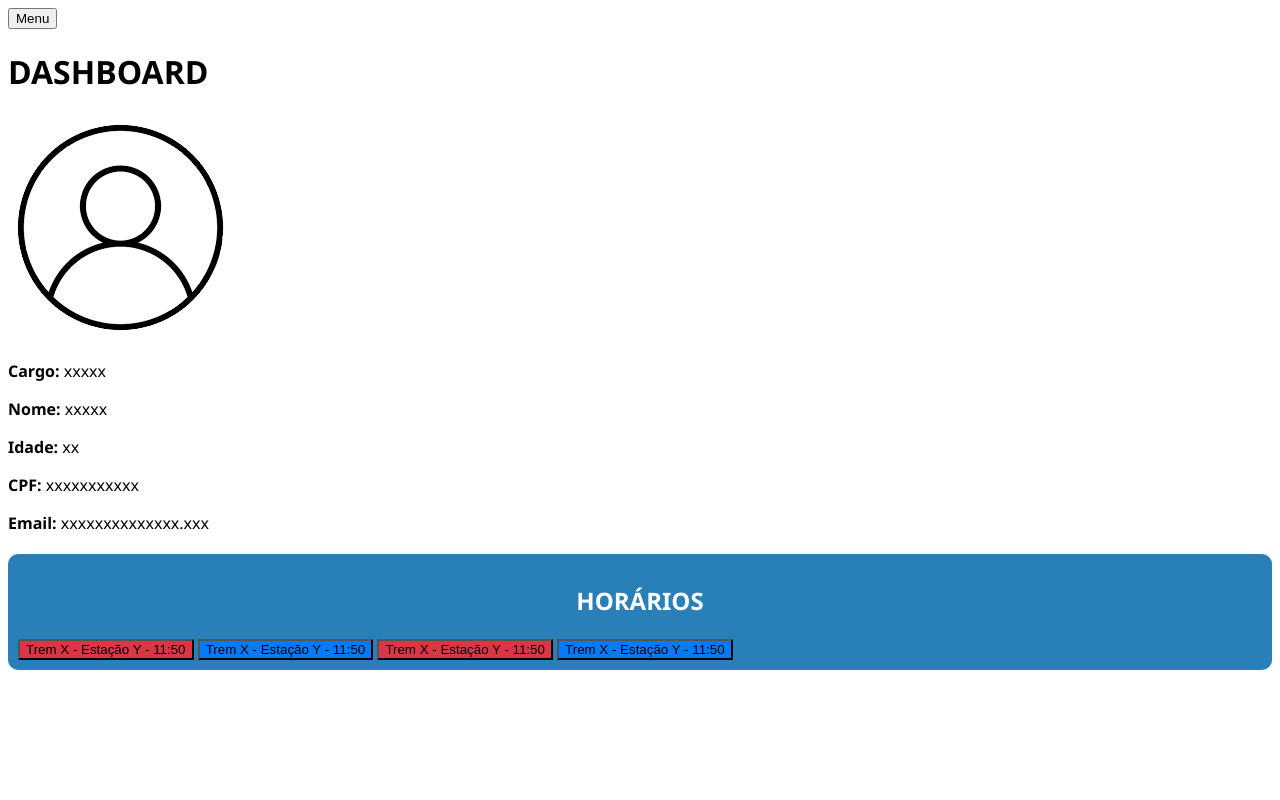
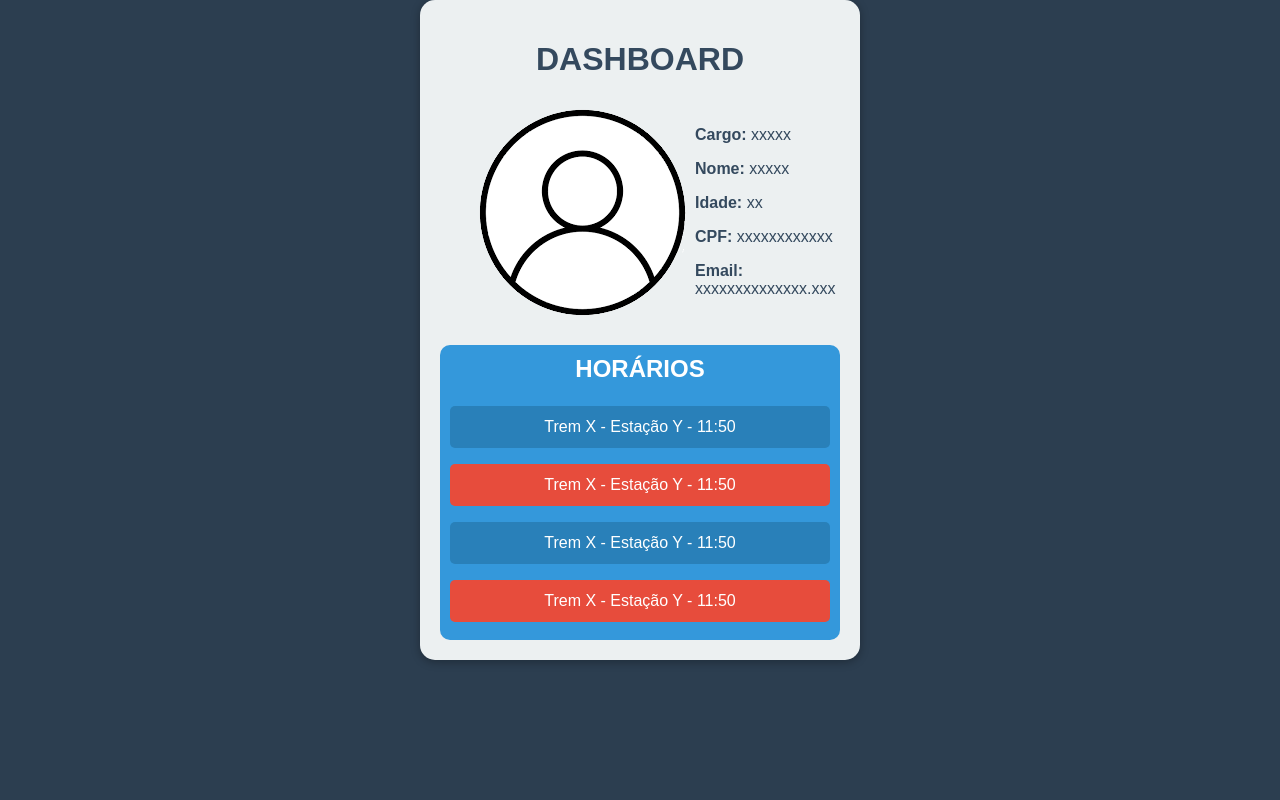
Before and after one commit to Lucascode06/SA---Thomas-o-Trem, a PHP site: page /dashboard.html in a window 1280 px wide. Run offline with PHP 8.4, Linux system fonts and the light colour scheme.

Commit message:
add-dash 4

```diff
--- a/DASHBOARD.css
+++ b/DASHBOARD.css
@@ -1,54 +1,71 @@
-
-
 body {
-        background-color: #ffffff;
-        font-family: 'Segoe UI', Tahoma, Geneva, Verdana, sans-serif;
+    font-family: Arial, sans-serif;
+    background-color: #2c3e50;
+    color: #34495e;
+    margin: 0;
 }
 
-    .header {
+.container {
+    max-width: 400px;
+    margin: auto;
+    background-color: #ecf0f1;
+    border-radius: 15px;
+    padding: 20px;
+    box-shadow: 0 2px 10px rgba(0, 0, 0, 0.3);
+}
+
+header {
+    text-align: center;
+    margin-bottom: 20px;
+}
+
+.user-info {
     display: flex;
     align-items: center;
-        justify-content: space-between;
+    margin-bottom: 20px;
 }
 
+.logo {
+    width: 40px;
+    height: 40px;
+}
 
-    .profile-info {
-        margin-top: 20px;
+.user-details {
+    flex-grow: 1;
 }
 
 .schedule {
-        margin-top: 20px;
-        background-color:#2980b9    ;
+    background-color: #3498db;
     padding: 10px;
     border-radius: 10px;
 }
 
 .schedule h2 {
+    color: white;
+    margin: 0 0 15px 0;
     text-align: center;
-        color: white;
 }
 
-    .schedule-button {
+.schedule-item {
     width: 100%;
-        padding: 10px;
+    padding: 12px;
+    margin: 8px 0;
     border: none;
     border-radius: 5px;
-        margin: 5px 0;
     color: white;
+    font-size: 16px;
     cursor: pointer;
+    transition: background-color 0.3s;
 }
 
-    .red {
-        background-color: #dc3545;
+.schedule-item.red {
+    background-color: #e74c3c;
 }
 
-    .blue {
-        background-color: #007bff;
+.schedule-item.blue {
+    background-color: #2980b9;
 }
 
-
-#side-button{
-    display: inline;
-    justify-content: left;
-    flex: end;
+.schedule-item:hover {
+    opacity: 0.8;
 }
--- a/dashboard.html
+++ b/dashboard.html
@@ -1,39 +1,34 @@
-<html lang="en">
-
+<!DOCTYPE html>
+<html lang="pt-BR">
 <head>
     <meta charset="UTF-8">
     <meta name="viewport" content="width=device-width, initial-scale=1.0">
-    <script src="validacao.js"></script>
-    <link rel="stylesheet" href="dashboard.css">
-    <title>Document</title>
-
+    <link rel="stylesheet" href="DASHBOARD.css">
+    <title>Dashboard</title>
 </head>
-
-
 <body>
-    <button class="side-button">Menu</button>
-    </div>
-    <div class="header">
+    <div class="container">
+        <header>
             <h1>DASHBOARD</h1>
-    </div>
-    <div class="flex">
-        <img src="logo.png" alt="Logo" class="logo">
-        <div class="profile-info">
+        </header>
+        <div class="user-info">
+            <div class="logo"></div>
+            <img src="logo.png" alt="">
+            <div class="user-details">
                 <p><strong>Cargo:</strong> xxxxx</p>
                 <p><strong>Nome:</strong> xxxxx</p>
                 <p><strong>Idade:</strong> xx</p>
-            <p><strong>CPF:</strong> xxxxxxxxxxx</p>
+                <p><strong>CPF:</strong> xxxxxxxxxxxx</p>
                 <p><strong>Email:</strong> xxxxxxxxxxxxxx.xxx</p>
             </div>
         </div>
         <div class="schedule">
             <h2>HORÁRIOS</h2>
-        <button class="red">Trem X - Estação Y - 11:50</button>
-        <button class="blue">Trem X - Estação Y - 11:50</button>
-        <button class="red">Trem X - Estação Y - 11:50</button>
-        <button class="blue">Trem X - Estação Y - 11:50</button>
+            <button class="schedule-item blue">Trem X - Estação Y - 11:50</button>
+            <button class="schedule-item red">Trem X - Estação Y - 11:50</button>
+            <button class="schedule-item blue">Trem X - Estação Y - 11:50</button>
+            <button class="schedule-item red">Trem X - Estação Y - 11:50</button>
         </div>
     </div>
 </body>
-
 </html>
```
Lines whose indentation alone changed are shown as unchanged.
